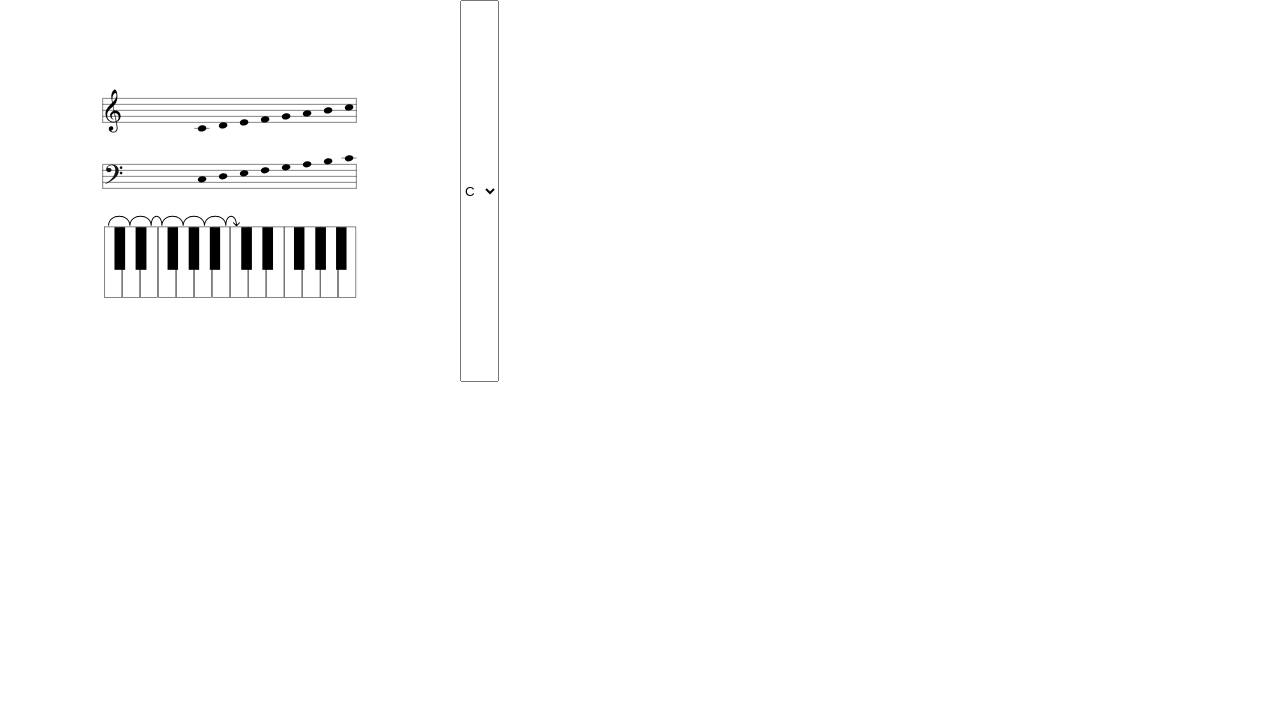
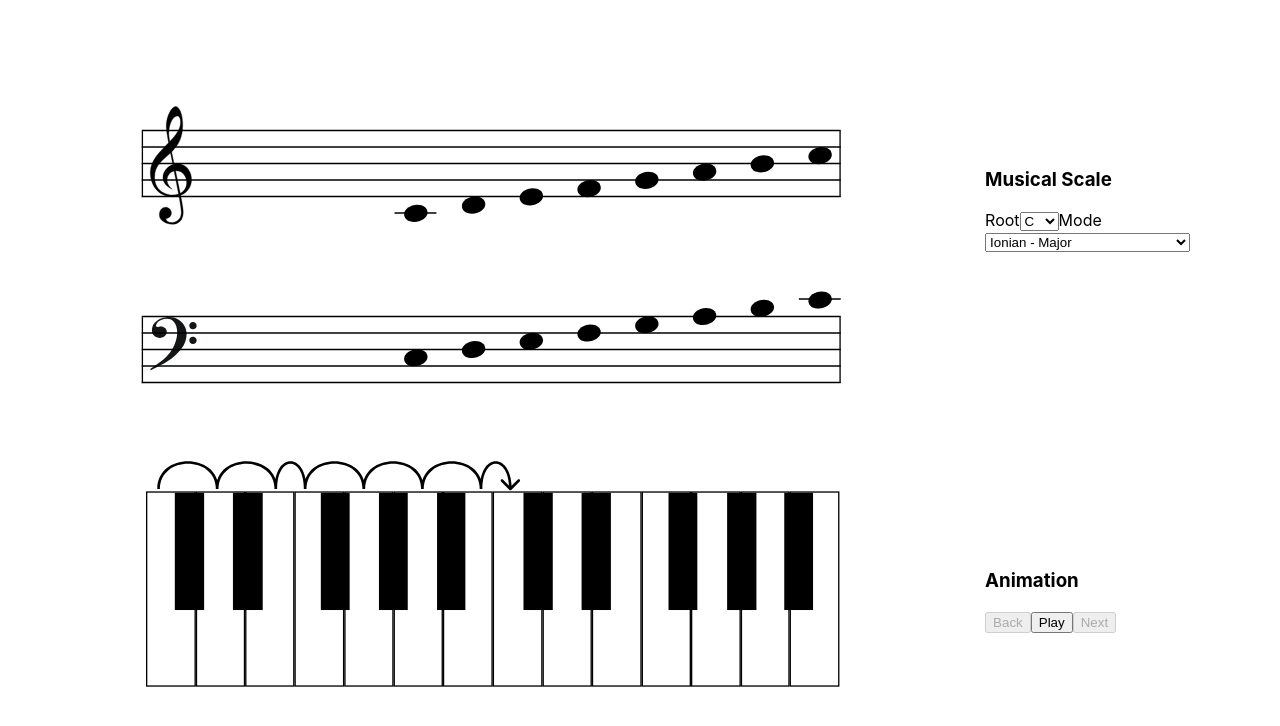
Before and after one commit to ccforbes/music-theory-app, a Next.js app in the folder clients/music-theory-app/: page /visualizer in a window 1280 px wide. Shown: the top 726 px of the page. Built offline with nearby package versions, Linux system fonts and the light colour scheme.

Commit message:
functional ui elements

```diff
--- /dev/null
+++ b/clients/music-theory-app/components/Visualizer/Sidebar/Sidebar.module.css
@@ -0,0 +1,17 @@
+.sidebar {
+    display: flex;
+    justify-content: space-around;
+}
+
+@media screen
+    and (orientation: portrait)
+    and (min-width: 540px)
+    and (max-width: 1366px) {
+        .sidebar {
+            flex-direction: row;
+        }
+}
+
+.sidebar {
+    flex-direction: column;
+}
--- a/clients/music-theory-app/components/Visualizer/Sidebar/Sidebar.tsx
+++ b/clients/music-theory-app/components/Visualizer/Sidebar/Sidebar.tsx
@@ -1,3 +1,107 @@
-export const Sidebar = () => {
-    return <></>
+import { getPackedSettings } from "http2"
+import React, { useState, SetStateAction } from "react"
+import { KeySignature, KeyboardLayout } from "../../../types/types"
+import styles from "./Sidebar.module.css"
+
+const MUSICAL_ALPHABET = ["A", "B", "C", "D", "E", "F", "G"]
+const keyboardLayout = new KeyboardLayout(MUSICAL_ALPHABET)
+
+const ROOT_NOTES: string[] = ["C♭", "G♭", "D♭", "A♭", "E♭", "B♭", "F", "C", "G", "D", "A", "E", "B", "F♯", "C♯"]
+const keySignatures: Map<string, KeySignature> = new Map<string, KeySignature>()
+ROOT_NOTES.map(startNote => {
+    keySignatures.set(
+        startNote,
+        new KeySignature(startNote, keyboardLayout.getKeyboardLayout())
+    )
+})
+const MODES: string[] = [
+    "Ionian - Major",
+    "Dorian (Coming Soon)",
+    "Phrygian (Coming Soon)",
+    "Lydian (Coming Soon)",
+    "Mixolydian (Coming Soon)",
+    "Aeolian - Minor (Coming Soon)",
+    "Locrian (Coming Soon)",
+]
+
+const initialSettings = {
+    root: "C",
+    mode: "Ionian - Major"
 }
+
+type SidebarProps = {
+    currRoot: string,
+    currKeySignature: KeySignature,
+    setPrevRoot: React.Dispatch<SetStateAction<string>>,
+    setCurrRoot: React.Dispatch<SetStateAction<string>>,
+    setPrevKeySignature: React.Dispatch<SetStateAction<KeySignature>>,
+    setCurrKeySignature: React.Dispatch<SetStateAction<KeySignature>>,
+    disableSelector: boolean
+}
+
+export const Sidebar: React.FC<SidebarProps> = ({ currRoot, currKeySignature, setPrevRoot, setCurrRoot, setPrevKeySignature, setCurrKeySignature, disableSelector }) => {
+    const [settings, setSettings] = useState(initialSettings)
+
+    const handleChange = (event: React.ChangeEvent<HTMLSelectElement>) => {
+        const { name, value } = event.target
+        console.log(name)
+        console.log(value)
+        setSettings({
+            ...settings,
+            [name]: value
+        })
+    }
+
+    const handleClick = (event: React.FormEvent<HTMLButtonElement>) => {
+        console.log("clicked")
+        event.preventDefault()
+        setPrevRoot(currRoot)
+        setCurrRoot(settings.root)
+        setPrevKeySignature(currKeySignature)
+        setCurrKeySignature(keySignatures.get(settings.root))
+    }
+
+    return <div className={styles.sidebar}>
+        <div className="musical-scale-settings">
+            <h3>Musical Scale</h3>
+            <label htmlFor="root-select">Root</label>
+            <select
+                id="root-select"
+                name="root"
+                onChange={handleChange}
+                defaultValue={initialSettings.root}
+            >
+                {ROOT_NOTES.map((root) =>
+                    <option key={root} value={root}>
+                        {root}
+                    </option>
+                )}
+            </select>
+
+            <label htmlFor="mode-select">Mode</label>
+            <select
+                id="mode-select"
+                name="mode"
+                onChange={handleChange}
+                defaultValue={initialSettings.mode}
+            >
+                {MODES.map((mode) =>
+                    <option
+                        key={mode}
+                        value={mode}
+                        disabled={mode.includes("Coming Soon")}
+                    >
+                        {mode}
+                    </option>
+                )}
+            </select>
+        </div>
+
+        <div className="animation-settings">
+            <h3>Animation</h3>
+            <button disabled>Back</button>
+            <button disabled={disableSelector} onClick={handleClick}>Play</button>
+            <button disabled>Next</button>
+        </div>
+    </div>
+}
--- a/clients/music-theory-app/components/Visualizer/Keyboard/Keyboard.tsx
+++ b/clients/music-theory-app/components/Visualizer/Viewer/Keyboard/Keyboard.tsx
@@ -1,6 +1,6 @@
 import React, { useEffect, useRef } from "react"
 import anime, { AnimeTimelineInstance } from "animejs"
-import { KeySignature, KeyboardLayout } from "../../../types/types"
+import { KeySignature, KeyboardLayout } from "../../../../types/types"
 
 type KeyboardProps = {
     prevRoot: string,
--- a/clients/music-theory-app/components/Visualizer/Staff/Staff.tsx
+++ b/clients/music-theory-app/components/Visualizer/Viewer/Staff/Staff.tsx
@@ -2,7 +2,7 @@ import React, { useRef, useEffect, SetStateAction } from "react"
 import anime, { AnimeInstance, AnimeInstanceParams, AnimeTimelineInstance } from "animejs"
 import { TrebleClef } from "./MusicalComponents/TrebleClef"
 import { BassClef } from "./MusicalComponents/BassClef"
-import { KeySignature } from "../../../types/types"
+import { KeySignature } from "../../../../types/types"
 
 const ACCIDENTAL_X_SPACING = 75
 const PITCH_Y_SPACING = 25
--- a/clients/music-theory-app/components/Visualizer/Viewer/Viewer.module.css
+++ b/clients/music-theory-app/components/Visualizer/Viewer/Viewer.module.css
@@ -1,8 +1,6 @@
 .viewer {
     max-height: 100vh;
     padding: 5rem;
-    display: flex;
-    flex-direction: column;
     justify-content: center;
     align-items: center;
 }
--- a/clients/music-theory-app/components/Visualizer/Viewer/Viewer.tsx
+++ b/clients/music-theory-app/components/Visualizer/Viewer/Viewer.tsx
@@ -1,7 +1,7 @@
 import React, { SetStateAction } from "react"
 import { KeySignature } from "../../../types/types"
-import { Staff } from "../Staff/Staff"
-import { Keyboard } from "../Keyboard/Keyboard"
+import { Staff } from "./Staff/Staff"
+import { Keyboard } from "./Keyboard/Keyboard"
 import styles from "./Viewer.module.css"
 
 type ViewerProps = {
--- a/clients/music-theory-app/components/Visualizer/Visualizer.module.css
+++ b/clients/music-theory-app/components/Visualizer/Visualizer.module.css
@@ -1,12 +1,15 @@
-@media (orientation: portrait)
-    and (max-device-width: 1366) {
+.visualizer {
+    display: flex;
+}
+
+@media screen
+    and (orientation: portrait)
+    and (max-width: 1366px) {
         .visualizer {
-            display: flex;
             flex-direction: column;
         }
 }
 
 .visualizer {
-    display: flex;
     flex-direction: row;
 }
--- a/clients/music-theory-app/components/Visualizer/Visualizer.tsx
+++ b/clients/music-theory-app/components/Visualizer/Visualizer.tsx
@@ -1,9 +1,10 @@
 import React, { useState } from "react"
-import { Staff } from "./Staff/Staff"
+import { Staff } from "./Viewer/Staff/Staff"
 import { KeyboardLayout, KeySignature } from "../../types/types"
-import { Keyboard } from "./Keyboard/Keyboard"
+import { Keyboard } from "./Viewer/Keyboard/Keyboard"
 import styles from "./Visualizer.module.css"
 import { Viewer } from "./Viewer/Viewer"
+import { Sidebar } from "./Sidebar/Sidebar"
 
 const MUSICAL_ALPHABET = ["A", "B", "C", "D", "E", "F", "G"]
 const keyboardLayout = new KeyboardLayout(MUSICAL_ALPHABET)
@@ -65,7 +66,17 @@ export const Visualizer: React.FC = () => {
             currKeySignature={currKeySignature}
         /> */}
 
-        <select id="selector" onChange={handleChange} defaultValue={"C"} disabled={disableSelector}>
+        <Sidebar
+            currRoot={currRoot}
+            currKeySignature={currKeySignature}
+            setPrevRoot={setPrevRoot}
+            setCurrRoot={setCurrRoot}
+            setPrevKeySignature={setPrevKeySignature}
+            setCurrKeySignature={setCurrKeySignature}
+            disableSelector={disableSelector}
+        />
+
+        {/* <select id="selector" onChange={handleChange} defaultValue={"C"} disabled={disableSelector}>
             {ROOT_NOTES.map(rootNote =>
                 <option
                     key={rootNote}
@@ -74,6 +85,6 @@ export const Visualizer: React.FC = () => {
                     {rootNote}
                 </option>
             )}
-        </select>
+        </select> */}
     </div>
 }
```
Also changed, not shown: clients/music-theory-app/components/Visualizer/Viewer/Staff/MusicalComponents/BassClef.tsx (renamed from clients/music-theory-app/components/Visualizer/Staff/MusicalComponents/BassClef.tsx), clients/music-theory-app/components/Visualizer/Viewer/Staff/MusicalComponents/TrebleClef.tsx (renamed from clients/music-theory-app/components/Visualizer/Staff/MusicalComponents/TrebleClef.tsx).
